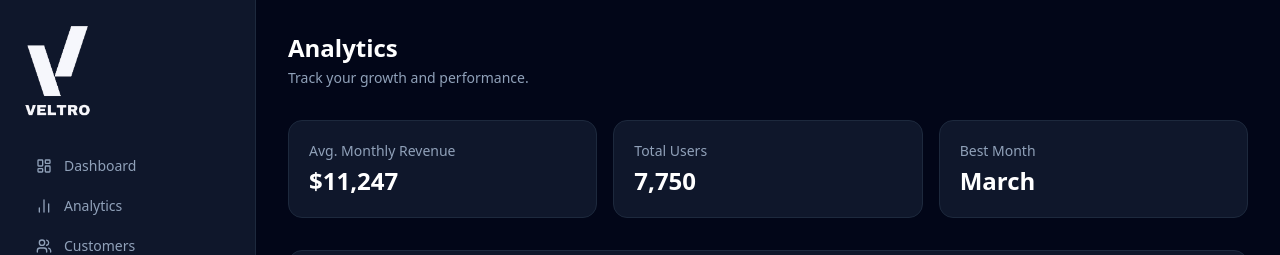
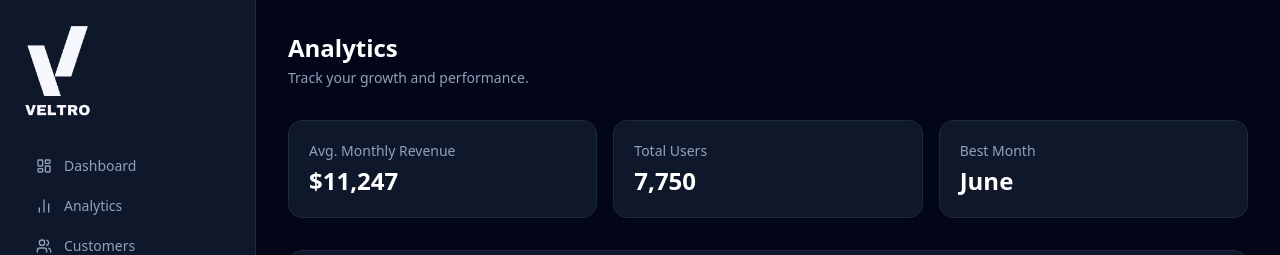
Before and after one commit to FOLADAVE/Veltro, a Next.js app: page /dashboard/analytics in a window 1280 px wide. Shown: the top 255 px of the page. Built offline with nearby package versions, Linux system fonts and the light colour scheme.

Commit message:
fix: update best month to June in analytics stats

```diff
--- a/src/app/dashboard/analytics/page.tsx
+++ b/src/app/dashboard/analytics/page.tsx
@@ -40,7 +40,7 @@ export default function AnalyticsPage() {
         {[
           { label: "Avg. Monthly Revenue", value: "$11,247" },
           { label: "Total Users", value: "7,750" },
-          { label: "Best Month", value: "March" },
+          { label: "Best Month", value: "June" },
         ].map((stat) => (
           <div key={stat.label} className="bg-slate-900 border border-slate-800 rounded-xl p-5">
             <p className="text-slate-400 text-sm mb-1">{stat.label}</p>
```
